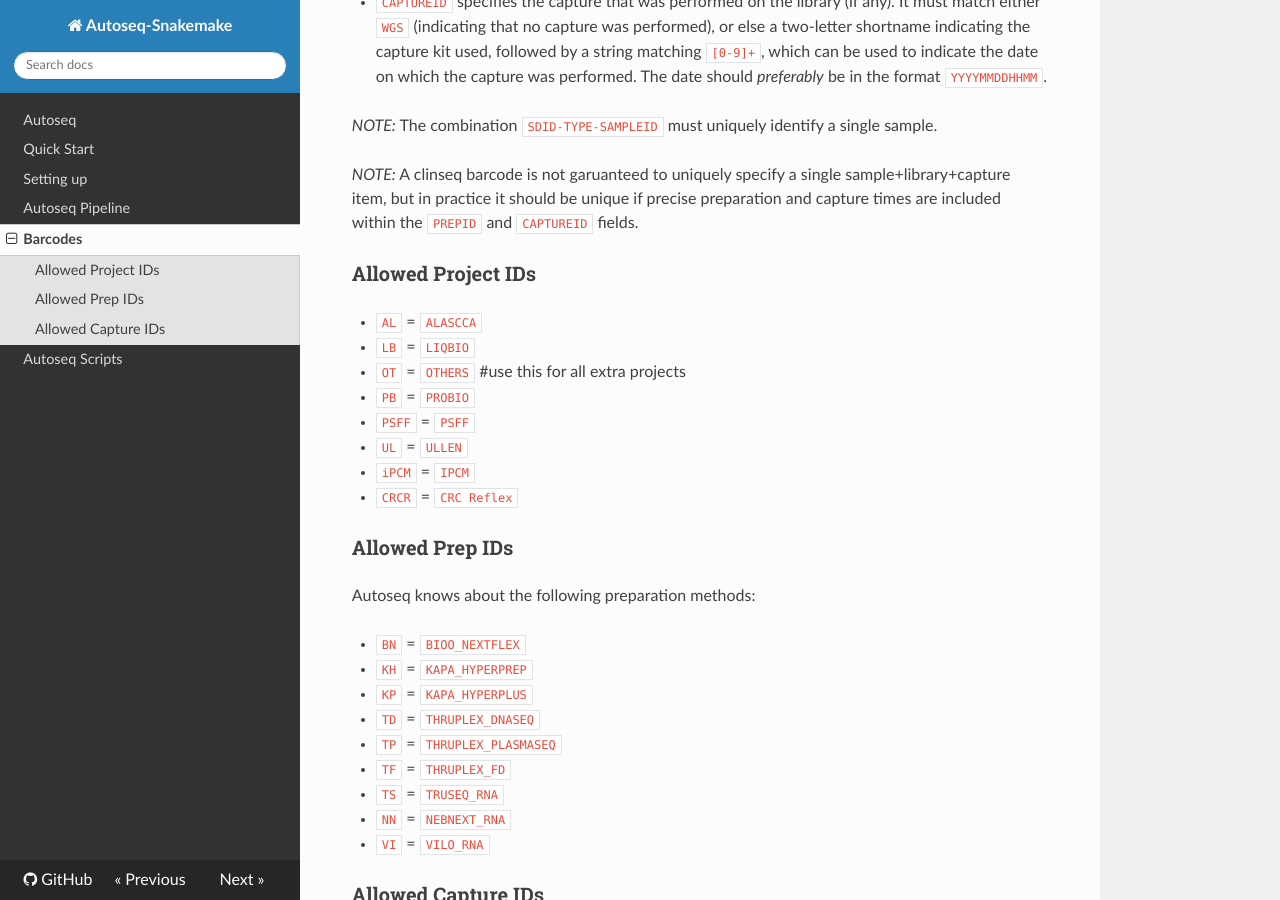
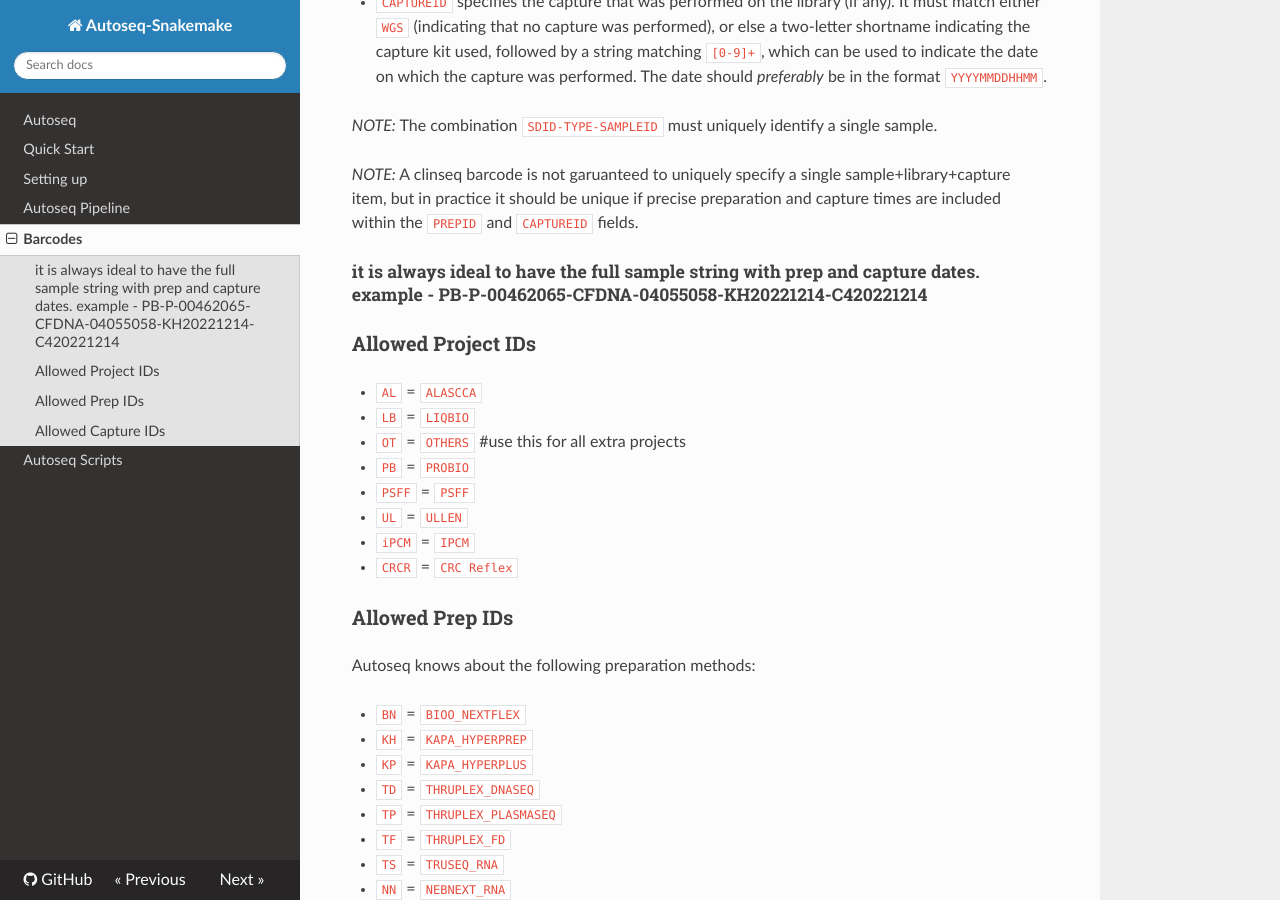
Before and after one commit to ClinSeq/autoseq-snakemake, an MkDocs documentation site: the page built from docs/barcodes.md, in a window 1280 px wide and 900 px high, scrolled down 512 px. Built offline with MkDocs 1.6.1, drawn with Linux system fonts in a browser that asks for light colours; nearby versions of some CDN libraries.

Commit message:
Update barcodes.md
added suggestion for sample string format

```diff
--- a/docs/barcodes.md
+++ b/docs/barcodes.md
@@ -12,6 +12,8 @@ Each sample+preparation+capture item should have a corresponding barcode with th
 *NOTE:* The combination `SDID-TYPE-SAMPLEID` must uniquely identify a single sample.
 
 *NOTE:* A clinseq barcode is not garuanteed to uniquely specify a single sample+library+capture item, but in practice it should be unique if precise preparation and capture times are included within the `PREPID` and `CAPTUREID` fields.
+
+##### it is always ideal to have the full sample string with prep and capture dates. example - PB-P-00462065-CFDNA-04055058-KH20221214-C420221214
 
 ### Allowed Project IDs
 
```
